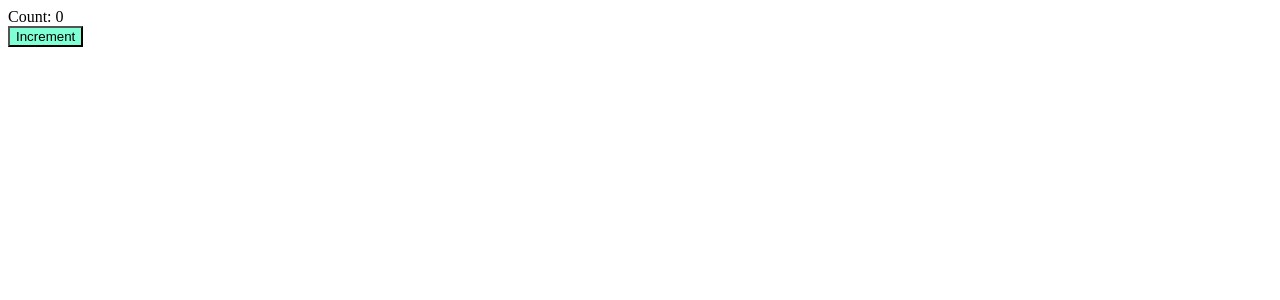
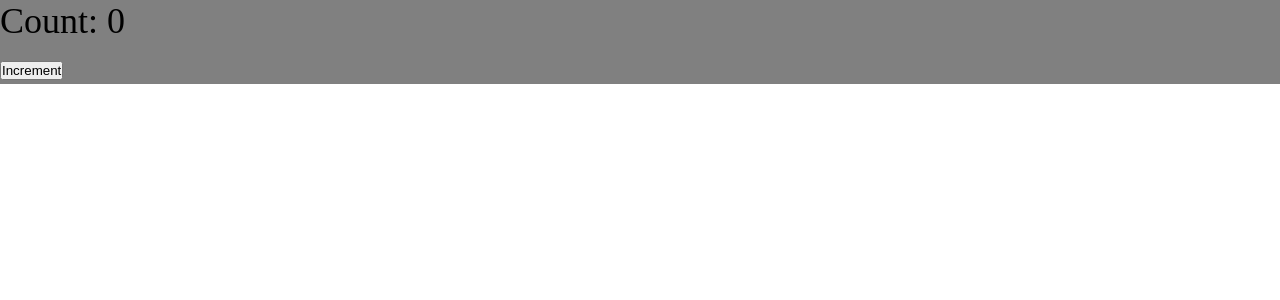
Before and after one commit to egorgrin/advancedFrontend, a React app: page / in a window 1280 px wide. Shown: the top 300 px of the page. Built offline with nearby package versions, Linux system fonts and the light colour scheme.

Commit message:
Lesson 5: Css modules configured

```diff
--- a/package.json
+++ b/package.json
@@ -19,12 +19,14 @@
     "@types/webpack-dev-server": "^4.7.2",
     "css-loader": "^6.6.0",
     "html-webpack-plugin": "5.5.0",
+    "mini-css-extract-plugin": "^2.5.3",
     "sass": "^1.49.9",
     "sass-loader": "^12.6.0",
     "style-loader": "^3.3.1",
     "ts-loader": "9.2.6",
     "ts-node": "10.5.0",
     "typescript": "4.5.5",
+    "typescript-plugin-css-modules": "^5.0.2",
     "webpack": "5.69.1",
     "webpack-cli": "4.10.0",
     "webpack-dev-server": "^4.7.4"
--- /dev/null
+++ b/src/App.tsx
@@ -0,0 +1,13 @@
+import {Counter} from './components/Counter';
+import './index.scss'
+
+
+const App = () => {
+  return (
+      <div className="app">
+        <Counter />
+      </div>
+  );
+};
+
+export default App;
--- /dev/null
+++ b/src/Global.d.ts
@@ -0,0 +1,2 @@
+declare module "*.module.css";
+declare module "*.module.scss";
--- /dev/null
+++ b/src/components/Counter.module.scss
@@ -0,0 +1,3 @@
+.btn {
+  background-color: gray;
+}
--- a/src/components/Counter.scss
+++ /dev/null
@@ -1,3 +0,0 @@
-button {
-  background-color: aquamarine;
-}
--- a/src/components/Counter.tsx
+++ b/src/components/Counter.tsx
@@ -1,5 +1,5 @@
+import s from './Counter.module.scss'
 import React, {useState} from 'react';
-import './Counter.scss'
 
 export const Counter = () => {
 
@@ -10,7 +10,7 @@
   }
 
   return (
-      <div>
+      <div className={s.btn}>
         <div>Count: {count}</div>
         <button onClick={increment}>Increment</button>
       </div>
--- /dev/null
+++ b/src/index.scss
@@ -0,0 +1,9 @@
+* {
+  margin: 0;
+  padding: 0;
+  box-sizing: border-box;
+}
+
+.app {
+  font-size: 36px;
+}
--- a/src/index.tsx
+++ b/src/index.tsx
@@ -1,8 +1,7 @@
 import {render} from "react-dom";
-import {Counter} from "./components/Counter";
-
+import App from "./App";
 
 render(
-    <div><Counter /></div>,
+    <App />,
     document.getElementById('root')
 )
--- a/tsconfig.json
+++ b/tsconfig.json
@@ -13,7 +13,8 @@
     "esModuleInterop": true,
     /* "allowSyntheticDefaultImports" flag in TypeScript is used to allow the import of modules that don't explicitly export a "default".
     It "synthetically" creates a "default" export for modules that don't have one. */
-    "allowSyntheticDefaultImports": true
+    "allowSyntheticDefaultImports": true,
+    "plugins": [{ "name": "typescript-plugin-css-modules" }]
   },
   "ts-node": {
     "compilerOptions": {
```
Also changed, not shown: 4 other files (tests, documents, lock files or other folders).
